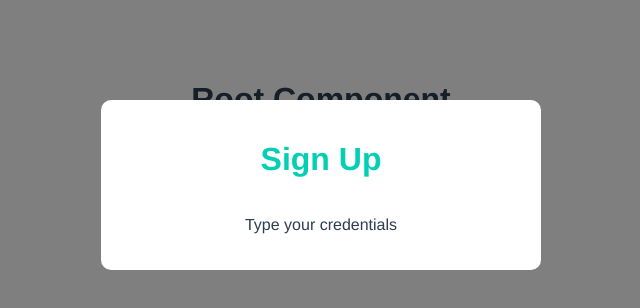
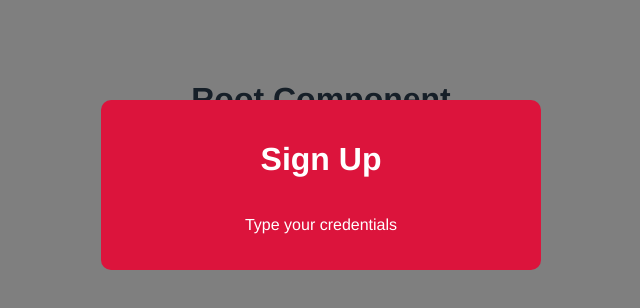
Before and after one commit to nichiren96/vue-basics-with-cli, a Vue app: page / in a window 1280 px wide. Shown: the top 308 px of the page, without its empty margins (319-959 px from the left). Built offline with nearby package versions, Linux system fonts and the light colour scheme.

Commit message:
Using props with attribute binding

```diff
--- a/src/App.vue
+++ b/src/App.vue
@@ -1,7 +1,7 @@
 <template>
   <!-- <img alt="Vue logo" src="./assets/logo.png" /> -->
   <h1>{{ title }}</h1>
-  <Modal header="Sign Up" text="Type your credentials" />
+  <Modal :header="header" :text="text" theme="sale" />
 </template>
 
 <script>
@@ -15,6 +15,8 @@
   data() {
     return {
       title: "Root Component",
+      header: "Sign Up",
+      text: "Type your credentials",
     };
   },
 };
--- a/src/components/Modal.vue
+++ b/src/components/Modal.vue
@@ -1,6 +1,6 @@
 <template>
   <div class="backdrop">
-    <div class="modal">
+    <div class="modal" :class="{ sale: theme === 'sale' }">
       <h1>{{ header }}</h1>
       <p>{{ text }}</p>
     </div>
@@ -9,7 +9,7 @@
 
 <script>
 export default {
-  props: ["header", "text"],
+  props: ["header", "text", "theme"],
 };
 </script>
 
@@ -40,4 +40,13 @@
 .modal p {
   font-style: normal;
 }
+
+.modal.sale {
+  background: crimson;
+  color: white;
+}
+
+.modal.sale h1 {
+  color: white;
+}
 </style>
```
